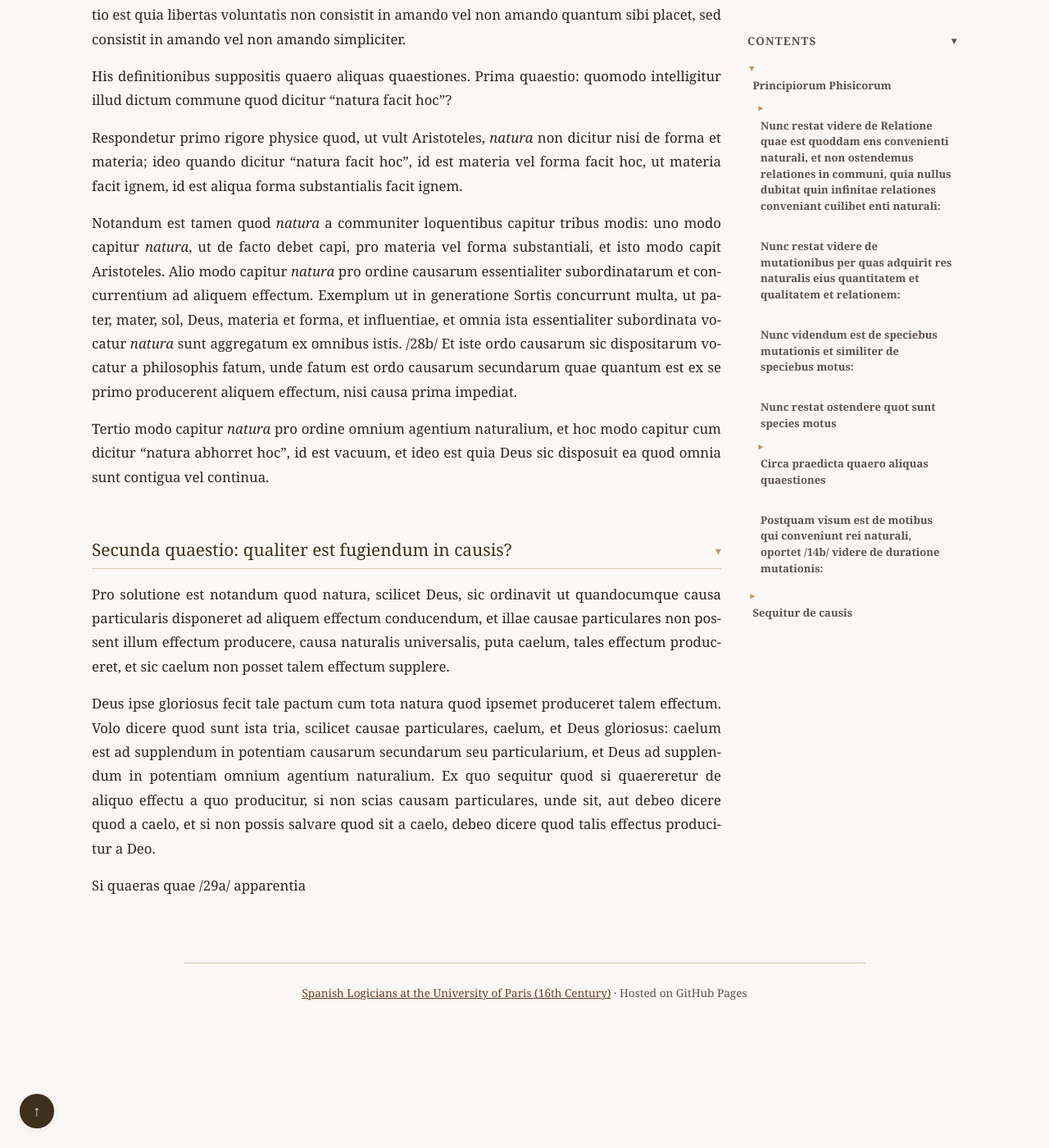
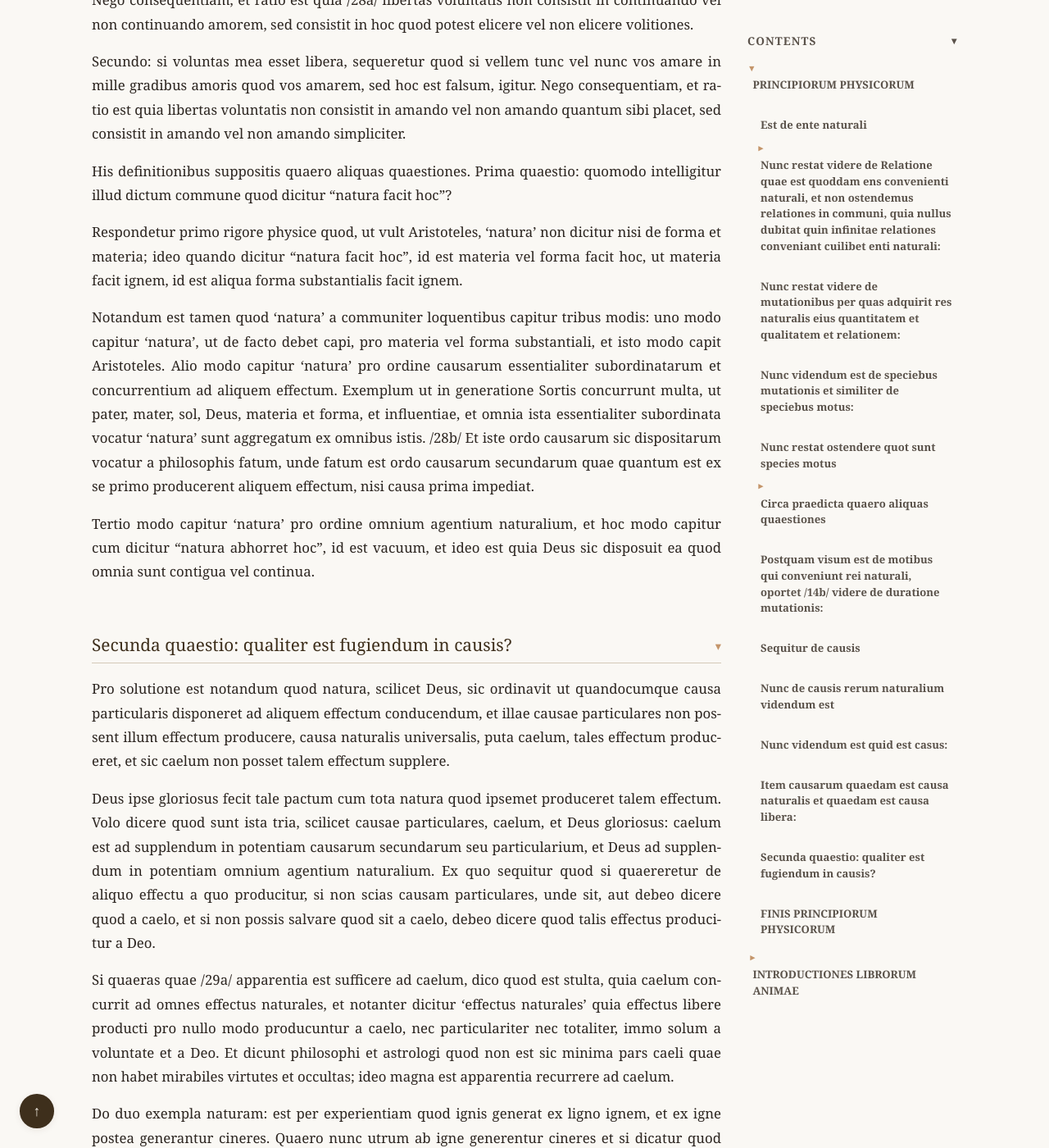
Before and after one commit to JoseBalado/Spanish-Logicians-at-the-University-of-Paris, a Jekyll site: the page built from philosophers/Jeronimo-Pardo/Principiorum-Phisicorum-et-Introductiones-Librorum-Animae.md, in a window 1280 px wide and 1400 px high, scrolled down 32866 px. Shown: the whole window at 82% size. Built offline with Jekyll 4.4.1, drawn with Linux system fonts in a browser that asks for light colours; some of the changed text lies outside the part shown.

Commit message:
Pardo. Phicipiorum phisicorum. Page 29.

```diff
--- a/philosophers/Jeronimo-Pardo/Principiorum-Phisicorum.md
+++ b/philosophers/Jeronimo-Pardo/Principiorum-Phisicorum-et-Introductiones-Librorum-Animae.md
@@ -1,19 +1,24 @@
 ---
 layout: medieval
-title: "Principiorum Phisicorum"
+title: "Principiorum Phisicorum et Introductiones Librorum Animae"
 author: "Jerónimo Pardo"
 year: N/A
 place: "Paris"
-signature: N/A
+signature: "7-2-29"
 library: "Institución Colombina"
 description: >-
-  Introductiones Phisicales [7-2-29] by Jerónimo Pardo, manuscript.
+  Two consecutive works attributed to Jerónimo Pardo in manuscript 7-2-29:
+  Introductiones physicales (h. 1r–26v) and Introductiones librorum de anima
+  (h. 27r–93r).
 keywords: >-
-  Jerónimo Pardo, Introductiones Phisicales, physics
+  Jerónimo Pardo, Introductiones physicales, Introductiones librorum de anima,
+  natural philosophy, psychology, Institución Colombina, 7-2-29
 ---
 
 
-# Principiorum Phisicorum
+# PRINCIPIORUM PHYSICORUM
+
+## Est de ente naturali
 
 /3b/
 
@@ -312,7 +317,7 @@
 Alia est mutatio instantanea quae fit tota simul in instanti, et ista mensuratur instanti. Unde instans est mensura indivisibilis, et de istis in *Tractatu de Intensione Formarum*, unde sic est imaginandum quod postquam illuminatio est indivisibilis, id est, tota simul debet sibi correspondere mensura indivisibilis. Si non sit illa mensura indivisibilis, per imaginationem debet mensurare, sed si sit indivisibilis, per
 eam mensurabitur mutatio indivisibilis.
 
-# Sequitur de causis
+## Sequitur de causis
 
 ## Nunc de causis rerum naturalium videndum est
 
@@ -411,8 +416,7 @@
 Videlicet quod aliquid dicitur causa efficiens duobus modis. Uno modo positive, et hoc tribus
 modis: vel in producendo, vel in conservando, vel in corrumpendo.
 
-Alio modo dicitur causa efficiens privative seu negative, quia non conservat, nec producit, nec corrumpit posset, tamen vel producere, vel conservare, /18a/ vel corrumpere. Et hoc declaro per aliqua exempla, ut Deus dicitur facere Antichristum non esse, quia non dat sibi esse cum possit
-ei dare esse, ut facio quod Sortes non habeat pecunias quia sibi non do pecunias possum tamen ei dare, et per hoc solvitur argumentum. Nam dico quod Deus dicitur facere Antichristum non esse negative, quia non dat sibi esse et tamen posset sibi esse.
+Alio modo dicitur causa efficiens privative seu negative, quia non conservat, nec producit, nec corrumpit posset, tamen vel producere, vel conservare, /18a/ vel corrumpere. Et hoc declaro per aliqua exempla, ut Deus dicitur facere Antichristum non esse, quia non dat sibi esse cum possit ei dare esse, ut facio quod Sortes non habeat pecunias quia sibi non do pecunias possum tamen ei dare, et per hoc solvitur argumentum. Nam dico quod Deus dicitur facere Antichristum non esse negative, quia non dat sibi esse et tamen posset sibi esse.
 
 Nunc sequuntur proprietates causae efficientis, quarum prima est: Causa efficiens habet suam causalitatem in suo genere, et eius causalitas consistit in producendo, conservando, vel corrumpendo, namque causam efficientem causare est ipsam producere, conservare, vel corrumpere.
 
@@ -628,11 +632,11 @@
 
 His definitionibus suppositis quaero aliquas quaestiones. Prima quaestio: quomodo intelligitur illud dictum commune quod dicitur "natura facit hoc"?
 
-Respondetur primo rigore physice quod, ut vult Aristoteles, *natura* non dicitur nisi de forma et materia; ideo quando dicitur "natura facit hoc", id est materia vel forma facit hoc, ut materia facit ignem, id est aliqua forma substantialis facit ignem.
+Respondetur primo rigore physice quod, ut vult Aristoteles, 'natura' non dicitur nisi de forma et materia; ideo quando dicitur "natura facit hoc", id est materia vel forma facit hoc, ut materia facit ignem, id est aliqua forma substantialis facit ignem.
 
-Notandum est tamen quod *natura* a communiter loquentibus capitur tribus modis: uno modo capitur *natura*, ut de facto debet capi, pro materia vel forma substantiali, et isto modo capit Aristoteles. Alio modo capitur *natura* pro ordine causarum essentialiter subordinatarum et concurrentium ad aliquem effectum. Exemplum ut in generatione Sortis concurrunt multa, ut pater, mater, sol, Deus, materia et forma, et influentiae, et omnia ista essentialiter subordinata vocatur *natura* sunt aggregatum ex omnibus istis. /28b/ Et iste ordo causarum sic dispositarum vocatur a philosophis fatum, unde fatum est ordo causarum secundarum quae quantum est ex se primo producerent aliquem effectum, nisi causa prima impediat.
+Notandum est tamen quod 'natura' a communiter loquentibus capitur tribus modis: uno modo capitur 'natura', ut de facto debet capi, pro materia vel forma substantiali, et isto modo capit Aristoteles. Alio modo capitur 'natura' pro ordine causarum essentialiter subordinatarum et concurrentium ad aliquem effectum. Exemplum ut in generatione Sortis concurrunt multa, ut pater, mater, sol, Deus, materia et forma, et influentiae, et omnia ista essentialiter subordinata vocatur 'natura' sunt aggregatum ex omnibus istis. /28b/ Et iste ordo causarum sic dispositarum vocatur a philosophis fatum, unde fatum est ordo causarum secundarum quae quantum est ex se primo producerent aliquem effectum, nisi causa prima impediat.
 
-Tertio modo capitur *natura* pro ordine omnium agentium naturalium, et hoc modo capitur cum dicitur "natura abhorret hoc", id est vacuum, et ideo est quia Deus sic disposuit ea quod omnia sunt contigua vel continua.
+Tertio modo capitur 'natura' pro ordine omnium agentium naturalium, et hoc modo capitur cum dicitur "natura abhorret hoc", id est vacuum, et ideo est quia Deus sic disposuit ea quod omnia sunt contigua vel continua.
 
 ## Secunda quaestio: qualiter est fugiendum in causis?
 
@@ -640,8 +644,33 @@
 
 Deus ipse gloriosus fecit tale pactum cum tota natura quod ipsemet produceret talem effectum. Volo dicere quod sunt ista tria, scilicet causae particulares, caelum, et Deus gloriosus: caelum est ad supplendum in potentiam causarum secundarum seu particularium, et Deus ad supplendum in potentiam omnium agentium naturalium. Ex quo sequitur quod si quaereretur de aliquo effectu a quo producitur, si non scias causam particulares, unde sit, aut debeo dicere quod a caelo, et si non possis salvare quod sit a caelo, debeo dicere quod talis effectus producitur a Deo.
 
-Si quaeras quae /29a/ apparentia
+Si quaeras quae /29a/ apparentia est sufficere ad caelum, dico quod est stulta, quia caelum concurrit ad omnes effectus naturales, et notanter dicitur 'effectus naturales' quia effectus libere producti pro nullo modo producuntur a caelo, nec particulariter nec totaliter, immo solum a voluntate et a Deo. Et dicunt philosophi et astrologi quod non est sic minima pars caeli quae non habet mirabiles virtutes et occultas; ideo magna est apparentia recurrere ad caelum.
 
+Do duo exempla naturam: est per experientiam quod ignis generat ex ligno ignem, et ex igne postea generantur cineres. Quaero nunc utrum ab igne generentur cineres et si dicatur quod sic: contra, ignis magis est natus conservare ignem quam corrumpere ignem; ergo ignem ignis non corrumpit, et per consequens non producit cineres.
+
+Dico quod forte difficile est salvare in philosophia quod ignis generat cineres, et si non potest salvari oportet dicere quod generantur a caelo.
+
+Secundum exemplum: manus habet decem gradus frigiditatis in isto loco et approximo manum igni. Detur ratio quare magis ignis corrumpit unum gradum quam alium, cum illi gradus aequaliter approximentur igni, et aeque immediate.
+
+Respondetur quod recurrendum est ad ipsum Deum qui taliter dirigit agens naturale quod prius corrumpat unum gradum quam alium, reliqua de causis in de intensione formarum.
+
+## FINIS PRINCIPIORUM PHYSICORUM
+
+/29b/
+
+# INTRODUCTIONES LIBRORUM ANIMAE
+
+Viso de ente naturali in communi, videndum est consequenter de speciebus entis naturalis. Unde entia naturalia sunt multiplicia: quaedam inanimata, alia vero animata. De inanimatis non faciemus specialem mentionem, sed applicentur ea quae dicta sunt; de animatis vero erit praesens speculatio, quae quidem non parvae utilitatis erit pro libris De anima.
+
+## Nunc videndum est quid est anima:
+
+Quo declarato habebimus animatorum cognitionem. Unde anima est definita dupliciter ab Aristotele, et primo sic:
+
+> Anima est actus corporis physici organici potentia vitam habentis.
+
+Dicitur notanter in definitione 'actus', quod tantum valet sicut forma, ita quod est sensus: anima est actus, id est forma, et per hoc excluditur materia, quia materia non est actus.
+
+Dicitur notanter in definitione 'corporis', de quo dictum est quod sunt duae opiniones: prima est quae dixit quod corpus est materia organizata; secunda et vera est quod corpus est aliquid compositum ex materia prima et /30a/
 
 <!--
 ## Apparatus Criticus Reference
```
Also changed, not shown: index.md (+13 -4 lines), philosophers/Jeronimo-Pardo/index.md (+4 -2 lines).
